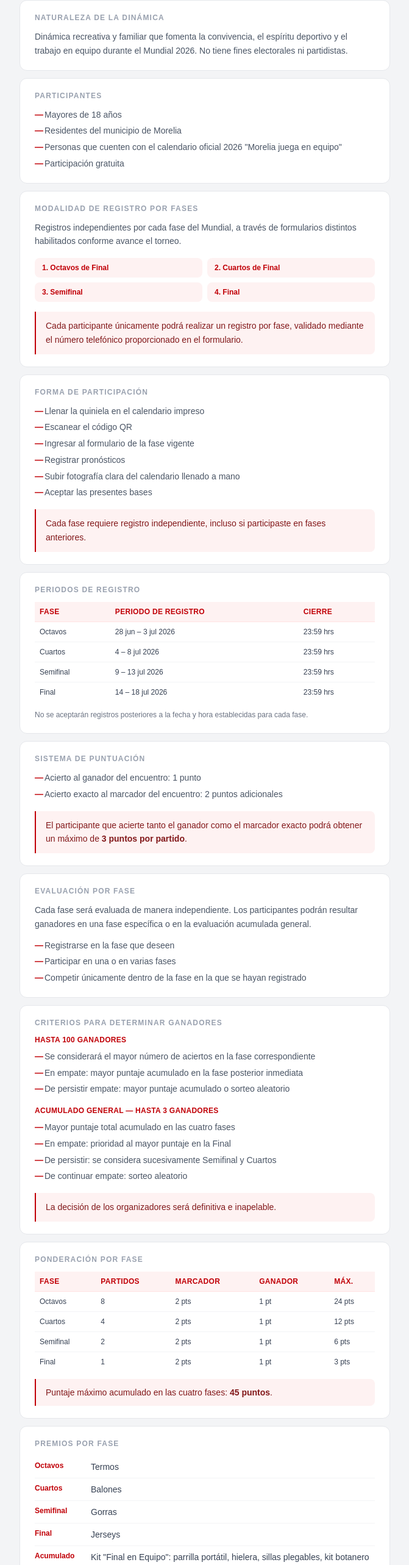
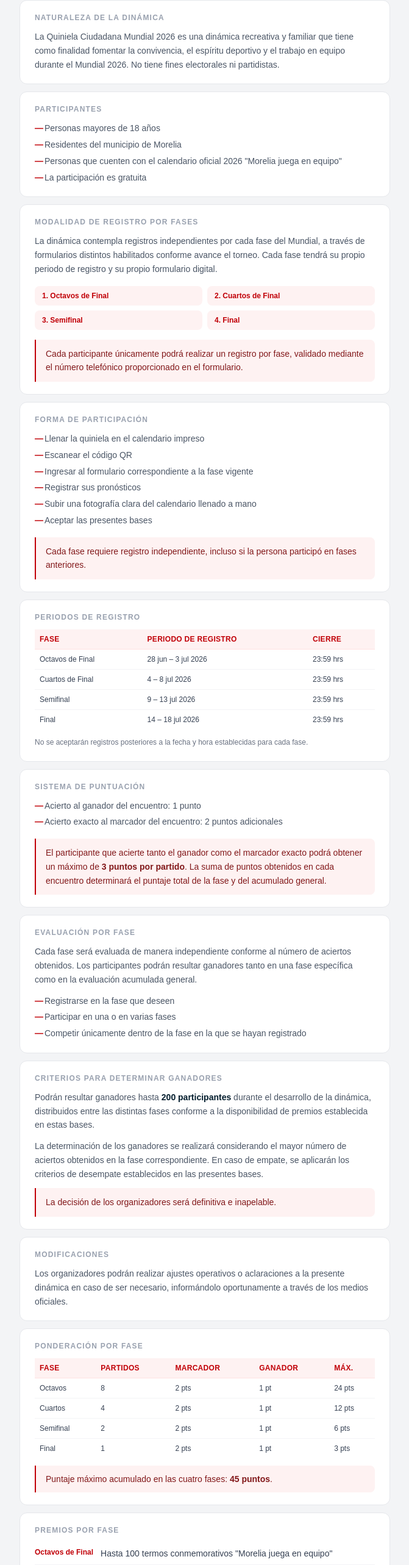
Before and after one commit to DilanParedes99/quiniela, a Next.js app: page /quiniela/bases in a window 1280 px wide. Shown: the part 204-2770 px from the top of the page at 61% size, without its empty margins (304-975 px from the left). Built offline with nearby package versions, Linux system fonts and the light colour scheme.

Commit message:
Update page.tsx

```diff
--- a/src/app/quiniela/bases/page.tsx
+++ b/src/app/quiniela/bases/page.tsx
@@ -5,8 +5,9 @@ const secciones = [
     label: "Naturaleza de la dinámica",
     content: (
       <p className="text-sm text-gray-600 leading-relaxed">
-        Dinámica recreativa y familiar que fomenta la convivencia, el espíritu
-        deportivo y el trabajo en equipo durante el Mundial 2026. No tiene fines
+        La Quiniela Ciudadana Mundial 2026 es una dinámica recreativa y familiar
+        que tiene como finalidad fomentar la convivencia, el espíritu deportivo
+        y el trabajo en equipo durante el Mundial 2026. No tiene fines
         electorales ni partidistas.
       </p>
     ),
@@ -16,10 +17,10 @@ const secciones = [
     content: (
       <ul className="space-y-1">
         {[
-          "Mayores de 18 años",
+          "Personas mayores de 18 años",
           "Residentes del municipio de Morelia",
           'Personas que cuenten con el calendario oficial 2026 "Morelia juega en equipo"',
-          "Participación gratuita",
+          "La participación es gratuita",
         ].map((item) => (
           <li
             key={item}
@@ -36,8 +37,10 @@ const secciones = [
     content: (
       <div>
         <p className="text-sm text-gray-600 leading-relaxed mb-4">
-          Registros independientes por cada fase del Mundial, a través de
-          formularios distintos habilitados conforme avance el torneo.
+          La dinámica contempla registros independientes por cada fase del
+          Mundial, a través de formularios distintos habilitados conforme avance
+          el torneo. Cada fase tendrá su propio periodo de registro y su propio
+          formulario digital.
         </p>
         <div className="grid grid-cols-2 gap-2 mb-4">
           {[
@@ -66,9 +69,9 @@ const secciones = [
           {[
             "Llenar la quiniela en el calendario impreso",
             "Escanear el código QR",
-            "Ingresar al formulario de la fase vigente",
-            "Registrar pronósticos",
-            "Subir fotografía clara del calendario llenado a mano",
+            "Ingresar al formulario correspondiente a la fase vigente",
+            "Registrar sus pronósticos",
+            "Subir una fotografía clara del calendario llenado a mano",
             "Aceptar las presentes bases",
           ].map((item) => (
             <li
@@ -80,8 +83,8 @@ const secciones = [
           ))}
         </ul>
         <div className="bg-red-50 border-l-2 border-red-700 rounded-r-lg px-4 py-3 text-sm text-red-900 leading-relaxed">
-          Cada fase requiere registro independiente, incluso si participaste en
-          fases anteriores.
+          Cada fase requiere registro independiente, incluso si la persona
+          participó en fases anteriores.
         </div>
       </div>
     ),
@@ -105,8 +108,8 @@ const secciones = [
           </thead>
           <tbody>
             {[
-              ["Octavos", "28 jun – 3 jul 2026", "23:59 hrs"],
-              ["Cuartos", "4 – 8 jul 2026", "23:59 hrs"],
+              ["Octavos de Final", "28 jun – 3 jul 2026", "23:59 hrs"],
+              ["Cuartos de Final", "4 – 8 jul 2026", "23:59 hrs"],
               ["Semifinal", "9 – 13 jul 2026", "23:59 hrs"],
               ["Final", "14 – 18 jul 2026", "23:59 hrs"],
             ].map((row) => (
@@ -149,7 +152,9 @@ const secciones = [
         </ul>
         <div className="bg-red-50 border-l-2 border-red-700 rounded-r-lg px-4 py-3 text-sm text-red-900 leading-relaxed">
           El participante que acierte tanto el ganador como el marcador exacto
-          podrá obtener un máximo de <strong>3 puntos por partido</strong>.
+          podrá obtener un máximo de <strong>3 puntos por partido</strong>. La
+          suma de puntos obtenidos en cada encuentro determinará el puntaje
+          total de la fase y del acumulado general.
         </div>
       </div>
     ),
@@ -159,9 +164,9 @@ const secciones = [
     content: (
       <div>
         <p className="text-sm text-gray-600 leading-relaxed mb-3">
-          Cada fase será evaluada de manera independiente. Los participantes
-          podrán resultar ganadores en una fase específica o en la evaluación
-          acumulada general.
+          Cada fase será evaluada de manera independiente conforme al número de
+          aciertos obtenidos. Los participantes podrán resultar ganadores tanto
+          en una fase específica como en la evaluación acumulada general.
         </p>
         <ul className="space-y-1">
           {[
@@ -183,50 +188,33 @@ const secciones = [
   {
     label: "Criterios para determinar ganadores",
     content: (
-      <div className="space-y-4">
-        <div>
-          <p className="text-xs font-bold text-red-700 uppercase tracking-wide mb-2">
-            Hasta 100 ganadores
+      <div className="space-y-3">
+        <p className="text-sm text-gray-600 leading-relaxed">
+          Podrán resultar ganadores hasta{" "}
+          <strong className="text-[#031D2D]">200 participantes</strong> durante
+          el desarrollo de la dinámica, distribuidos entre las distintas fases
+          conforme a la disponibilidad de premios establecida en estas bases.
         </p>
-          <ul className="space-y-1">
-            {[
-              "Se considerará el mayor número de aciertos en la fase correspondiente",
-              "En empate: mayor puntaje acumulado en la fase posterior inmediata",
-              "De persistir empate: mayor puntaje acumulado o sorteo aleatorio",
-            ].map((item) => (
-              <li
-                key={item}
-                className="text-sm text-gray-600 leading-relaxed pl-4 relative before:content-['—'] before:absolute before:left-0 before:text-red-700 before:font-bold"
-              >
-                {item}
-              </li>
-            ))}
-          </ul>
-        </div>
-        <div>
-          <p className="text-xs font-bold text-red-700 uppercase tracking-wide mb-2">
-            Acumulado general — hasta 3 ganadores
+        <p className="text-sm text-gray-600 leading-relaxed">
+          La determinación de los ganadores se realizará considerando el mayor
+          número de aciertos obtenidos en la fase correspondiente. En caso de
+          empate, se aplicarán los criterios de desempate establecidos en las
+          presentes bases.
         </p>
-          <ul className="space-y-1">
-            {[
-              "Mayor puntaje total acumulado en las cuatro fases",
-              "En empate: prioridad al mayor puntaje en la Final",
-              "De persistir: se considera sucesivamente Semifinal y Cuartos",
-              "De continuar empate: sorteo aleatorio",
-            ].map((item) => (
-              <li
-                key={item}
-                className="text-sm text-gray-600 leading-relaxed pl-4 relative before:content-['—'] before:absolute before:left-0 before:text-red-700 before:font-bold"
-              >
-                {item}
-              </li>
-            ))}
-          </ul>
-        </div>
         <div className="bg-red-50 border-l-2 border-red-700 rounded-r-lg px-4 py-3 text-sm text-red-900 leading-relaxed">
           La decisión de los organizadores será definitiva e inapelable.
         </div>
       </div>
+    ),
+  },
+  {
+    label: "Modificaciones",
+    content: (
+      <p className="text-sm text-gray-600 leading-relaxed">
+        Los organizadores podrán realizar ajustes operativos o aclaraciones a la
+        presente dinámica en caso de ser necesario, informándolo oportunamente a
+        través de los medios oficiales.
+      </p>
     ),
   },
   {
@@ -282,28 +270,37 @@ const secciones = [
     content: (
       <div>
         {[
-          { fase: "Octavos", premio: "Termos" },
-          { fase: "Cuartos", premio: "Balones" },
-          { fase: "Semifinal", premio: "Gorras" },
-          { fase: "Final", premio: "Jerseys" },
           {
-            fase: "Acumulado",
+            fase: "Octavos de Final",
+            premio: 'Hasta 100 termos conmemorativos "Morelia juega en equipo"',
+          },
+          { fase: "Cuartos de Final", premio: "Hasta 50 balones oficiales" },
+          { fase: "Semifinal", premio: "Hasta 30 gorras oficiales" },
+          {
+            fase: "Final",
+            premio: "Hasta 20 jerseys oficiales de la Selección Mexicana",
+          },
+          {
+            fase: "Acumulado general",
             premio:
-              'Kit "Final en Equipo": parrilla portátil, hielera, sillas plegables, kit botanero',
+              'Kit "Final en Equipo": parrilla portátil, hielera, sillas plegables y kit botanero. Hasta 3 ganadores.',
           },
         ].map(({ fase, premio }) => (
           <div
             key={fase}
             className="flex items-start gap-3 py-2 border-b border-gray-100 last:border-0"
           >
-            <span className="text-xs font-bold text-red-700 min-w-[5rem] shrink-0">
+            <span className="text-xs font-bold text-red-700 min-w-[6rem] shrink-0">
               {fase}
             </span>
             <span className="text-sm text-gray-700">{premio}</span>
           </div>
         ))}
-        <div className="bg-red-50 border-l-2 border-red-700 rounded-r-lg px-4 py-3 mt-3 text-sm text-red-900">
-          No se entregarán premios en efectivo.
+        <div className="bg-red-50 border-l-2 border-red-700 rounded-r-lg px-4 py-3 mt-3 text-sm text-red-900 leading-relaxed">
+          Los premios son personales e intransferibles, no podrán canjearse por
+          dinero en efectivo ni por otros bienes o servicios. La disponibilidad
+          de modelos, tallas y características estará sujeta a existencia al
+          momento de la entrega.
         </div>
       </div>
     ),
@@ -312,22 +309,25 @@ const secciones = [
     label: "Publicación de resultados",
     content: (
       <div className="flex flex-wrap gap-2 mt-1">
-        {["Facebook: Marco Polo Aguirre", "Instagram: @marcopoloaguirre"].map(
-          (red) => (
+        {[
+          {
+            red: "Facebook: Marco Polo Aguirre",
+            url: "https://www.facebook.com/MarcoPoloAguirreChavez",
+          },
+          {
+            red: "Instagram: @marcopoloaguirre",
+            url: "https://www.instagram.com/marcopoloaguire/",
+          },
+        ].map(({ red, url }) => (
           <Link
             key={red}
-              href={
-                red.includes("Facebook")
-                  ? "https://www.facebook.com/MarcoPoloAguirreChavez"
-                  : "https://www.instagram.com/marcopoloaguire/"
-              }
+            href={url}
             target="_blank"
             className="inline-flex items-center gap-1 text-sm text-red-700 bg-red-50 px-3 py-1.5 rounded-full font-semibold"
           >
             {red}
           </Link>
-          ),
-        )}
+        ))}
       </div>
     ),
   },
@@ -336,9 +336,9 @@ const secciones = [
     content: (
       <ul className="space-y-1">
         {[
-          "Datos usados exclusivamente para contacto relacionado con esta dinámica",
+          "Los datos recabados serán utilizados exclusivamente para fines de contacto relacionados con esta dinámica",
           "No se utilizarán con fines electorales, comerciales ni distintos a los aquí señalados",
-          "No serán compartidos con terceros ajenos a la presente dinámica",
+          "Los datos recabados no serán compartidos con terceros ajenos a la presente dinámica",
         ].map((item) => (
           <li
             key={item}
@@ -380,23 +380,13 @@ const secciones = [
     ),
   },
   {
-    label: "Modificaciones",
-    content: (
-      <p className="text-sm text-gray-600 leading-relaxed">
-        Los organizadores podrán realizar ajustes operativos o aclaraciones a la
-        presente dinámica en caso de ser necesario, informándolo oportunamente a
-        través de los medios oficiales.
-      </p>
-    ),
-  },
-  {
     label: "Carácter de la dinámica",
     content: (
       <p className="text-sm text-gray-600 leading-relaxed">
-        Dinámica con carácter exclusivamente recreativo y de participación
-        ciudadana. La participación no condiciona ni genera relación alguna con
-        programas sociales, apoyos gubernamentales o actividades de carácter
-        electoral.
+        La presente dinámica tiene carácter exclusivamente recreativo y de
+        participación ciudadana. La participación en esta dinámica no condiciona
+        ni genera relación alguna con programas sociales, apoyos gubernamentales
+        o actividades de carácter electoral.
       </p>
     ),
   },
```
Lines whose indentation alone changed are shown as unchanged.
